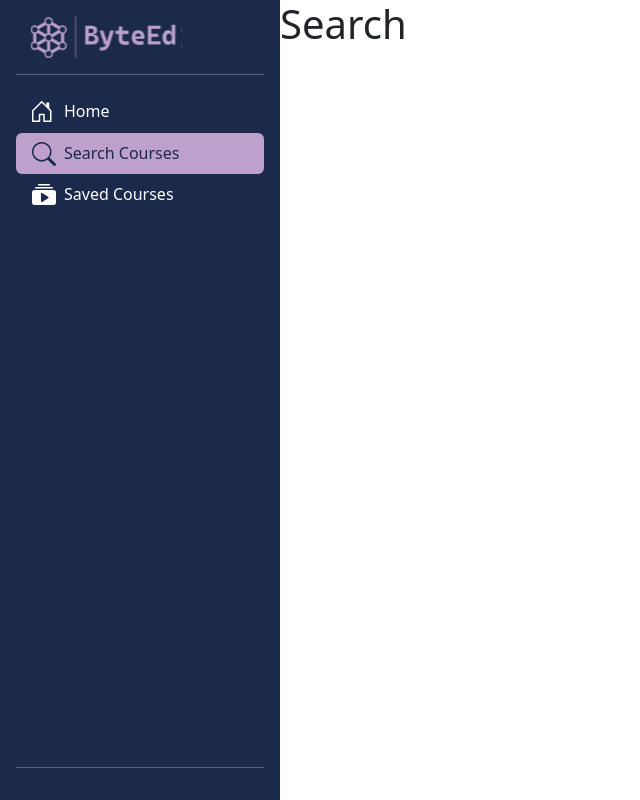
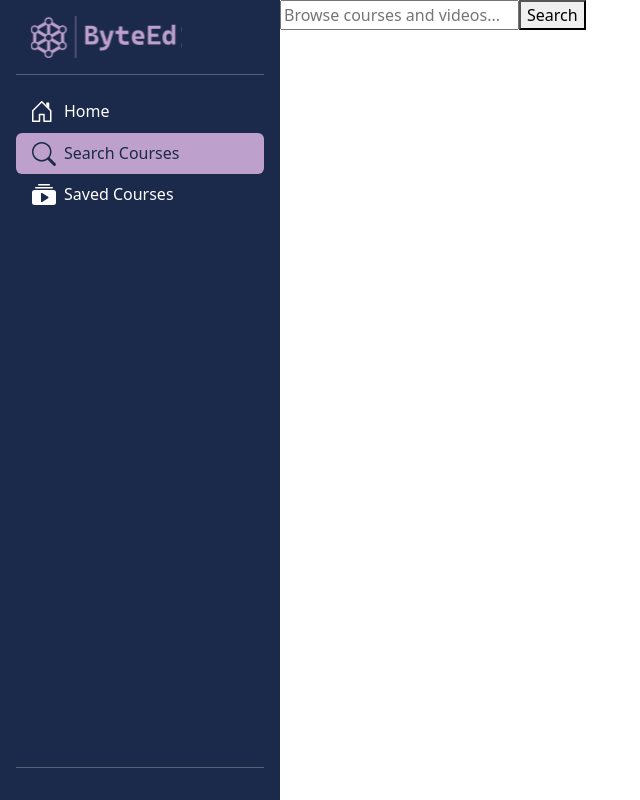
Before and after one commit to cameronm2407/IP3-ByteEd, a React (Vite) app in the folder front-end/: page /search in a window 1280 px wide. Shown: the whole page, without its empty margins (0-640 px from the left). Built offline with nearby package versions, Linux system fonts and the light colour scheme.

Commit message:
Added simple search bar in search page

```diff
--- a/front-end/src/pages/Search.jsx
+++ b/front-end/src/pages/Search.jsx
@@ -1,5 +1,37 @@
+import React, { useState } from 'react';
+
+const SearchBar = ({ onSearch }) => {
+    const [searchTerm, setSearchTerm] = useState('');
+
+    const handleChange = (event) => {
+        setSearchTerm(event.target.value);
+    };
+
+    const handleSubmit = (event) => {
+        event.preventDefault();
+        onSearch(searchTerm);
+    };
+
+    return (
+        <form onSubmit={handleSubmit}>
+            <input
+                type="text"
+                placeholder="Browse courses and videos..."
+                value={searchTerm}
+                onChange={handleChange}
+            />
+            <button type="submit">Search</button>
+        </form>
+    );
+};
+
 export default function Home() {
+    const handleSearch = (searchTerm) => {
+        // HANDLE SEARCH HERE
+        console.log('Searching for:', searchTerm);
+    };
+
     return (
-        <h1>Search</h1>
-    )
+        <SearchBar onSearch={handleSearch} />
+    );
 }
```
Also changed, not shown: 1 other file (tests, documents, lock files or other folders).
